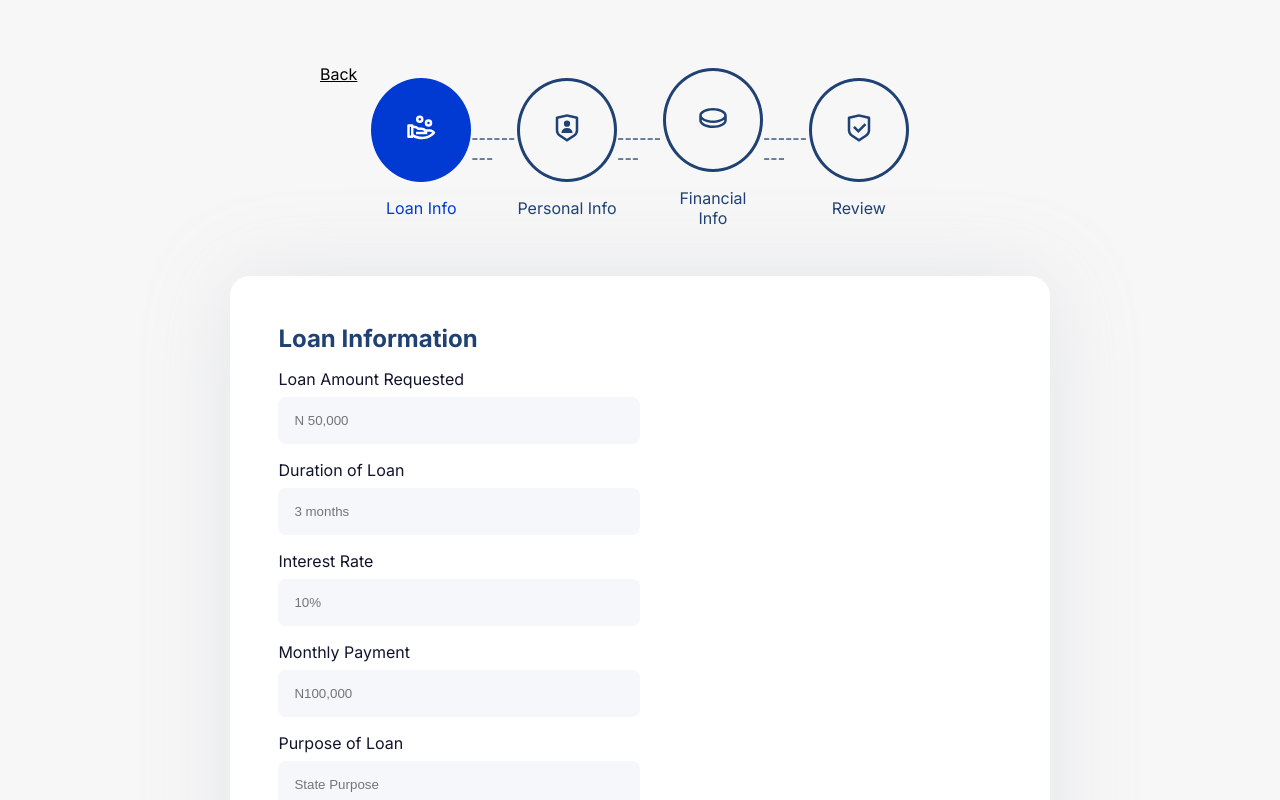
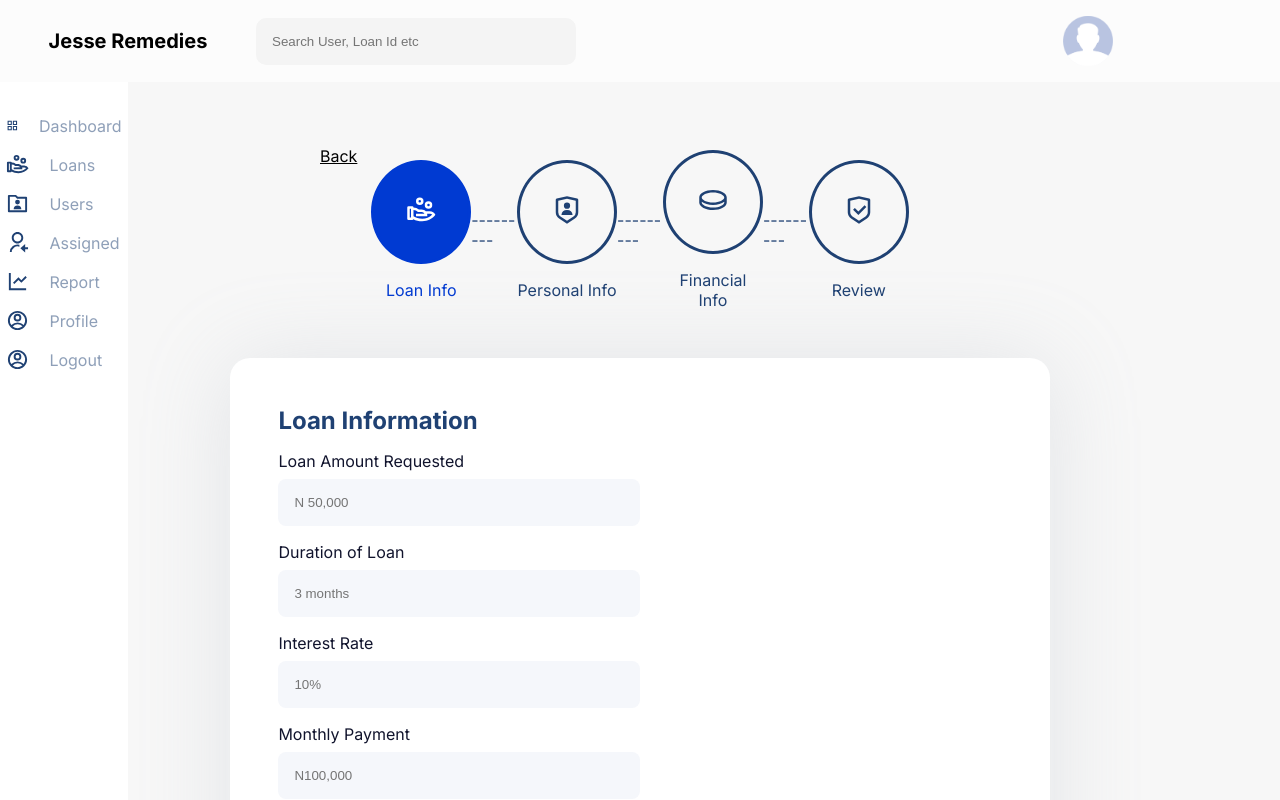
Before and after one commit to TalabiDele/jesseremedies-next-app, a Next.js app: page /create_user/loan_info in a window 1280 px wide. Shown: the top 800 px of the page. Built offline with nearby package versions, Linux system fonts and the light colour scheme; no server answers; a small style sheet from the web is missing.

Commit message:
Setup layout

```diff
--- a/components/Layout.js
+++ b/components/Layout.js
@@ -38,7 +38,7 @@ export default function Layout({
         />
         {/* <link rel="shortcut icon" href="/favicon.ico" /> */}
       </Head>
-      {isRouter.pathname !== "/" || (isRouter.pathname !== "/login" && <Nav />)}
+      <Nav />
       <div>{children}</div>
       {/* {isRouter.pathname === "/login" ||
       isRouter.pathname === "/forgot-password" ||
```
